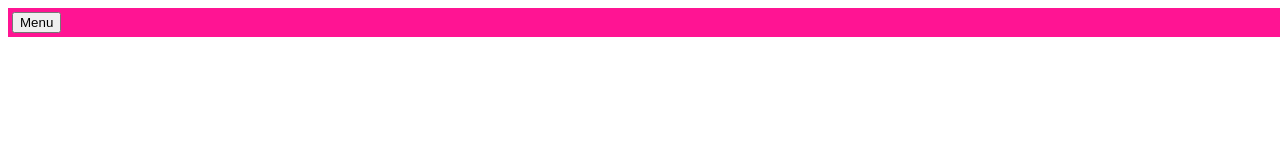
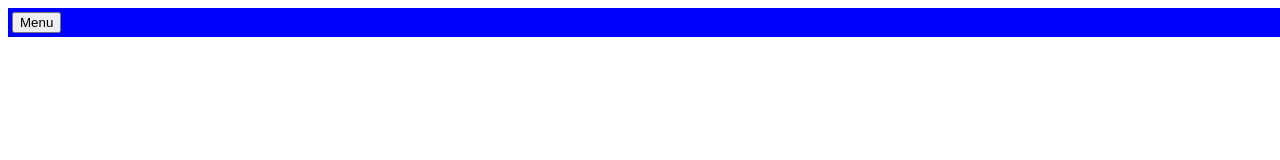
Before and after one commit to opmvpc/exo-js, a plain HTML site: page dropdown.html in a window 1280 px wide. Drawn offline with Linux system fonts and the light colour scheme.

Commit message:
changer la couleur du nav

```diff
--- a/dropdown.html
+++ b/dropdown.html
@@ -13,7 +13,7 @@
         position: relative;
         display: flex;
         width: 100%;
-        background-color: #ff1493;
+        background-color: blue;
         padding: 4px;
       }
       ul {
```
